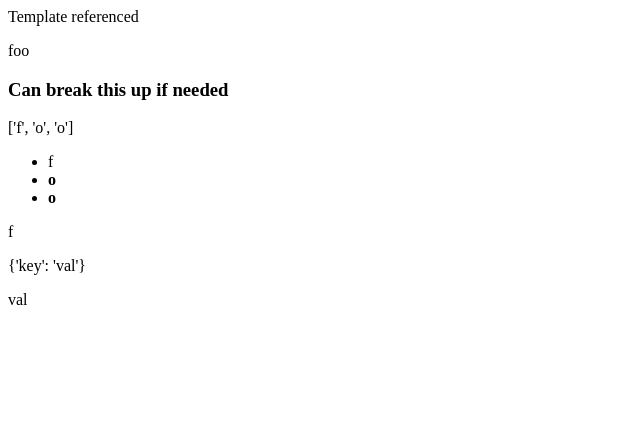
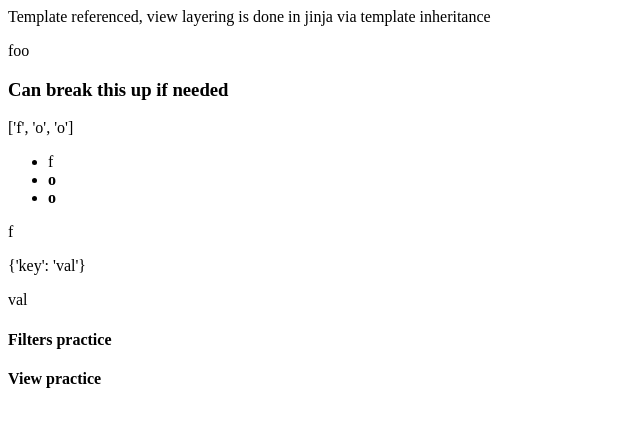
Before and after one commit to latimercaleb/Python-Practice, a Flask app: page /infoTemplate in a window 1280 px wide. Shown: the top 427 px of the page, without its empty margins (0-640 px from the left). Run offline with Flask 2, Linux system fonts and the light colour scheme.

Commit message:
Adding new files, getting prepped for more jinja

```diff
--- a/Flask Practice/Simple WebPage/index.py
+++ b/Flask Practice/Simple WebPage/index.py
@@ -20,5 +20,14 @@ def infoTemplate():
     someDictionary = {'key': 'val'}
     return render_template('index.html', vars=someBackendVar, vars2 = someBackendList, vars3 = someDictionary)
 
+@app.route('/home') # Static route w/template
+def home():
+    return render_template('home.html')
+
+@app.route('/user/<user>') # Static route w/template
+def user(user):
+    return render_template('user.html', name=user)
+
+
 if __name__ == '__main__':
     app.run(debug=True)
--- /dev/null
+++ b/Flask Practice/Simple WebPage/templates/home.html
@@ -0,0 +1,4 @@
+{%extends "base.html"%}
+        {%block content%}
+        <h1>Home page render</h1>
+        {%endblock%}
--- a/Flask Practice/Simple WebPage/templates/index.html
+++ b/Flask Practice/Simple WebPage/templates/index.html
@@ -4,7 +4,7 @@
         <title>Index Template</title>
     </head>
     <body>
-        Template referenced
+        Template referenced, view layering is done in jinja via template inheritance
         <p>{{vars}}</p>
         <h3>Can break this up if needed</h3>
         <!--Loop example-->
@@ -22,5 +22,11 @@
         <p>{{vars3}}</p>
         <!--Parsing a dictionary-->
         <p>{{vars3['key']}}</p>
+        <div>
+            <h4>Filters practice</h4>
+        </div>
+        <div>
+            <h4>View  practice</h4>
+        </div>
     </body>
 </html>
--- /dev/null
+++ b/Flask Practice/Simple WebPage/templates/user.html
@@ -0,0 +1,5 @@
+{%extends "base.html"%}
+        {%block content%}
+        <h1>User page render</h1>
+        <p>{{name | capitalize}}</p>
+        {%endblock%}
```
Also changed, not shown: Flask Practice/Simple WebPage/templates/base.html (added, +11 -0 lines).
